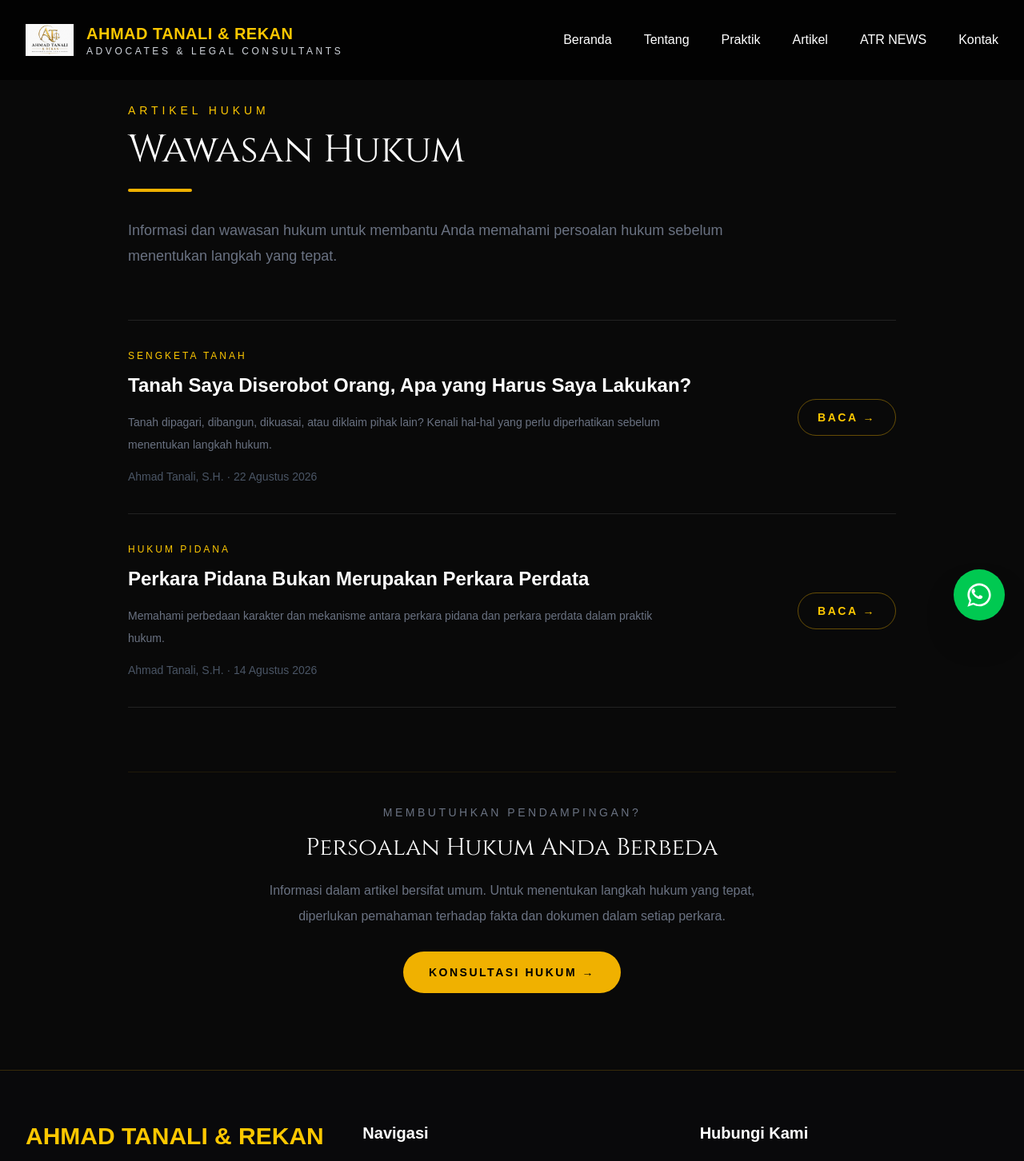
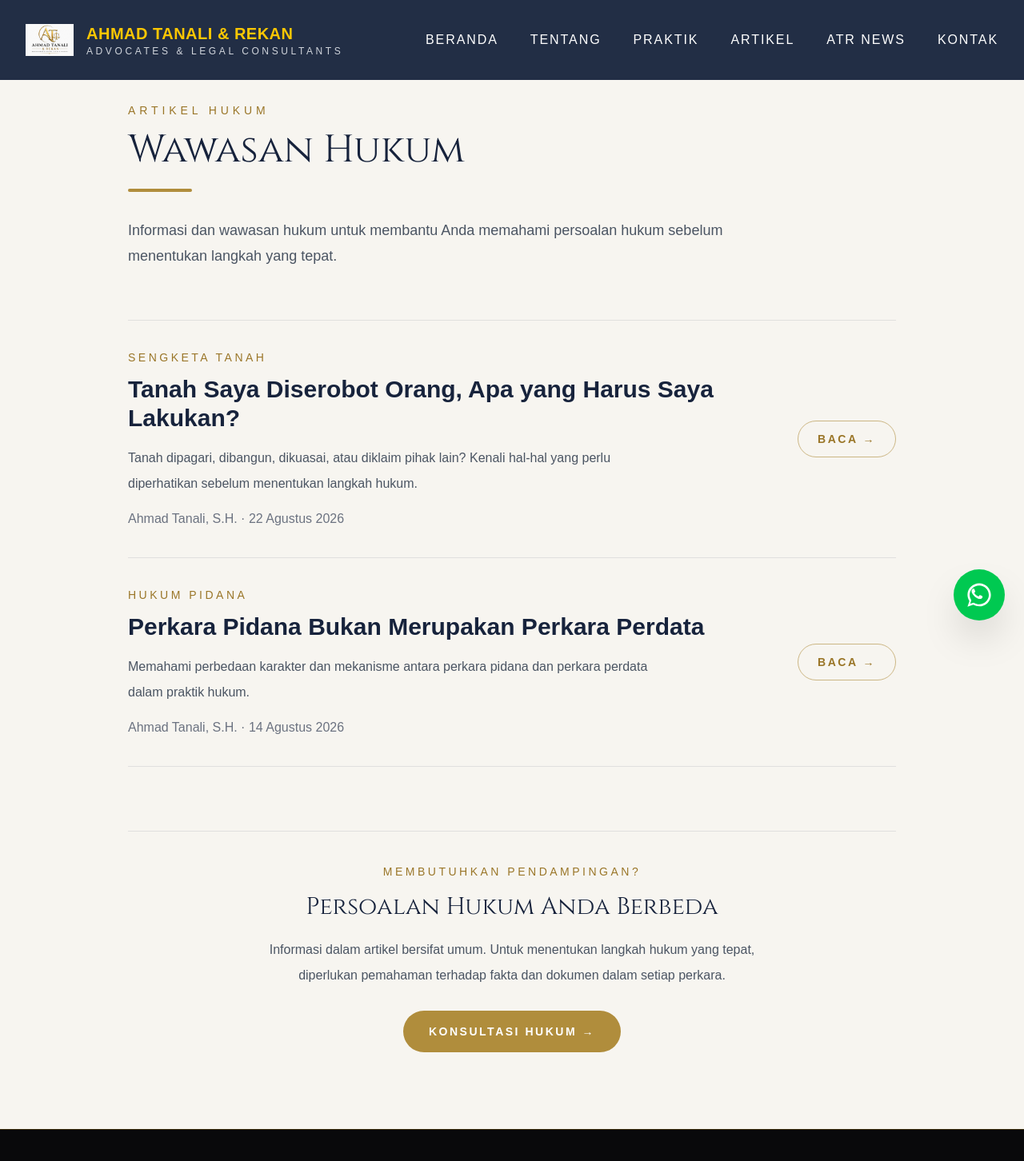
Before and after one commit to ahmadtanali/kantor-hukum, a Next.js app: page /artikel in a window 1280 px wide. Shown: the top 1452 px of the page at 80% size. Built offline with nearby package versions, Linux system fonts and the light colour scheme.

Commit message:
Update website theme and articles

```diff
--- a/app/artikel/page.tsx
+++ b/app/artikel/page.tsx
@@ -1,4 +1,3 @@
-
 import Link from "next/link";
 import Navbar from "../components/Navbar";
 import Footer from "../components/Footer";
@@ -34,23 +33,23 @@ export default function Artikel() {
     <>
       <Navbar />
 
-      <main className="bg-[#090909] min-h-screen pt-32 pb-24">
+      <main className="bg-[#F7F5F0] min-h-screen pt-32 pb-24">
         <section className="max-w-5xl mx-auto px-8">
 
           {/* HEADER */}
           <header className="mb-16">
 
-            <p className="text-yellow-400 uppercase tracking-[0.35em] text-sm mb-4">
+            <p className="text-[#9A7628] uppercase tracking-[0.35em] text-sm mb-4">
               Artikel Hukum
             </p>
 
-            <h1 className="font-cinzel text-4xl md:text-5xl text-white">
+            <h1 className="font-cinzel text-4xl md:text-5xl text-[#17233C]">
               Wawasan Hukum
             </h1>
 
-            <div className="w-20 h-1 bg-yellow-500 rounded-full mt-6" />
+            <div className="w-20 h-1 bg-[#B08D3C] rounded-full mt-6" />
 
-            <p className="text-gray-500 text-lg leading-8 max-w-3xl mt-8">
+            <p className="text-[#4B5563] text-lg leading-8 max-w-3xl mt-8">
               Informasi dan wawasan hukum untuk membantu Anda memahami
               persoalan hukum sebelum menentukan langkah yang tepat.
             </p>
@@ -58,7 +57,7 @@ export default function Artikel() {
           </header>
 
           {/* DAFTAR ARTIKEL */}
-          <div className="border-t border-white/10">
+          <div className="border-t border-[#17233C]/10">
 
             {articles.map((article) => (
               <article
@@ -66,10 +65,10 @@ export default function Artikel() {
                 className="
                   py-9
                   border-b
-                  border-white/10
+                  border-[#17233C]/10
                   transition-all
                   duration-300
-                  hover:bg-white/[0.02]
+                  hover:bg-white/60
                 "
               >
 
@@ -77,19 +76,19 @@ export default function Artikel() {
 
                   <div className="max-w-3xl">
 
-                    <p className="text-yellow-400 text-xs uppercase tracking-[0.25em] mb-3">
+                    <p className="text-[#9A7628] text-sm uppercase tracking-[0.25em] mb-3">
                       {article.category}
                     </p>
 
-                    <h2 className="text-white text-xl md:text-2xl font-semibold leading-snug">
+                    <h2 className="text-[#17233C] text-2xl md:text-3xl font-semibold">
                       {article.title}
                     </h2>
 
-                    <p className="text-gray-500 text-sm leading-7 mt-4 max-w-2xl">
+                    <p className="text-[#4B5563] text-base leading-8 mt-4 max-w-2xl">
                       {article.description}
                     </p>
 
-                    <p className="text-gray-600 text-sm mt-4">
+                    <p className="text-[#6B7280] text-base mt-4">
                       Ahmad Tanali, S.H. · {article.date}
                     </p>
 
@@ -104,16 +103,16 @@ export default function Artikel() {
                       px-6
                       py-3
                       border
-                      border-yellow-500/40
+                      border-[#B08D3C]/60
                       rounded-full
-                      text-yellow-400
+                      text-[#9A7628]
                       text-sm
                       font-semibold
                       uppercase
                       tracking-[0.18em]
-                      hover:bg-yellow-500
-                      hover:text-black
-                      hover:border-yellow-500
+                      hover:bg-[#B08D3C]
+                      hover:text-white
+                      hover:border-[#B08D3C]
                       transition-all
                       duration-300
                       whitespace-nowrap
@@ -130,19 +129,19 @@ export default function Artikel() {
           </div>
 
           {/* CTA */}
-          <section className="mt-20 pt-10 border-t border-yellow-500/10">
+          <section className="mt-20 pt-10 border-t border-[#17233C]/10">
 
             <div className="text-center max-w-2xl mx-auto">
 
-              <p className="text-gray-500 text-sm uppercase tracking-[0.25em]">
+              <p className="text-[#9A7628] text-sm uppercase tracking-[0.25em]">
                 Membutuhkan Pendampingan?
               </p>
 
-              <h2 className="font-cinzel text-2xl md:text-3xl text-white mt-4">
+              <h2 className="font-cinzel text-2xl md:text-3xl text-[#17233C] mt-4">
                 Persoalan Hukum Anda Berbeda
               </h2>
 
-              <p className="text-gray-500 leading-8 mt-5">
+              <p className="text-[#4B5563] leading-8 mt-5">
                 Informasi dalam artikel bersifat umum. Untuk menentukan
                 langkah hukum yang tepat, diperlukan pemahaman terhadap
                 fakta dan dokumen dalam setiap perkara.
@@ -156,15 +155,15 @@ export default function Artikel() {
                   px-8
                   py-4
                   rounded-full
-                  bg-yellow-500
-                  text-black
+                  bg-[#B08D3C]
+                  text-white
                   font-bold
                   uppercase
                   tracking-[0.18em]
                   text-sm
                   transition-all
                   duration-300
-                  hover:bg-yellow-400
+                  hover:bg-[#9A7628]
                   hover:-translate-y-1
                 "
               >
@@ -179,6 +178,7 @@ export default function Artikel() {
       </main>
 
       <Footer />
+
       <FloatingWhatsApp />
     </>
   );
--- a/app/components/HeroNew.tsx
+++ b/app/components/HeroNew.tsx
@@ -11,37 +11,39 @@ export default function HeroNew() {
     >
       {/* Background */}
 <div
-        className="absolute inset-0 bg-cover bg-center bg-no-repeat"
+  className="absolute inset-0 bg-[#F7F5F0]"
+/>
+
+{/* Background Image */}
+<div
+  className="absolute inset-0 bg-cover bg-center bg-no-repeat opacity-10"
   style={{
     backgroundImage: "url('/images/hero-bg.png')",
   }}
 />
 
-      {/* Overlay */}
-      <div className="absolute inset-0 bg-black/70" />
-
       {/* Content */}
       <div className="relative z-10 max-w-5xl mx-auto px-6 text-center">
 
-        <span className="inline-block border border-yellow-500 text-yellow-400 px-5 py-2 rounded-full tracking-[0.3em] uppercase text-xs mb-8">
+        <span className="inline-block border border-[#B08D3C] text-[#9A7628] px-5 py-2 rounded-full tracking-[0.3em] uppercase text-xs mb-8">
           Advocates &amp; Legal Consultants
         </span>
 
         <h1 className="font-cinzel text-5xl md:text-7xl font-bold leading-tight">
-          <span className="text-yellow-400">
+          <span className="text-[#17233C]">
   AHMAD TANALI
 </span>
 
           <br />
 
-          <span className="text-white">
+          <span className="text-[#17233C]">
   &amp; REKAN
 </span>
         </h1>
 
         <div className="w-32 h-1 bg-yellow-500 mx-auto my-8 rounded-full" />
 
-        <p className="text-xl text-gray-300 leading-8 max-w-3xl mx-auto">
+        <p className="text-xl text-[#374151] leading-8 max-w-3xl mx-auto">
           Strategi hukum yang tepat,
           integritas yang tinggi,
           serta pendampingan profesional
--- a/app/components/Navbar.tsx
+++ b/app/components/Navbar.tsx
@@ -23,13 +23,13 @@ export default function Navbar() {
   };
 
   return (
-    <nav
-      className={`fixed top-0 left-0 w-full z-50 transition-all duration-300 ${
-        scrolled || menuOpen
-          ? "bg-black/95 backdrop-blur-md shadow-lg"
-          : "bg-black/70 backdrop-blur-sm"
-      }`}
-    >
+   <nav
+  className={`fixed top-0 left-0 w-full z-50 transition-all duration-300 ${
+    scrolled || menuOpen
+      ? "bg-[#17233C]/98 backdrop-blur-md shadow-lg"
+      : "bg-[#17233C]/95 backdrop-blur-sm"
+  }`}
+>
       <div className="max-w-7xl mx-auto px-5 md:px-8 py-4 md:py-5">
         <div className="flex items-center justify-between">
 
@@ -59,7 +59,7 @@ export default function Navbar() {
           </Link>
 
           {/* MENU DESKTOP */}
-          <div className="hidden md:flex items-center gap-10 text-white font-medium">
+          <div className="hidden md:flex items-center gap-10 text-white font-medium uppercase tracking-[0.12em]">
 
             <Link
               href="/"
@@ -125,8 +125,7 @@ export default function Navbar() {
         {/* MENU MOBILE */}
         {menuOpen && (
           <div className="md:hidden mt-4 border-t border-white/10 pt-4 pb-2">
-            <div className="flex flex-col">
-
+            <div className="flex flex-col uppercase tracking-[0.12em]">
               <Link
                 href="/"
                 onClick={closeMenu}
```
Lines whose indentation alone changed are shown as unchanged.
